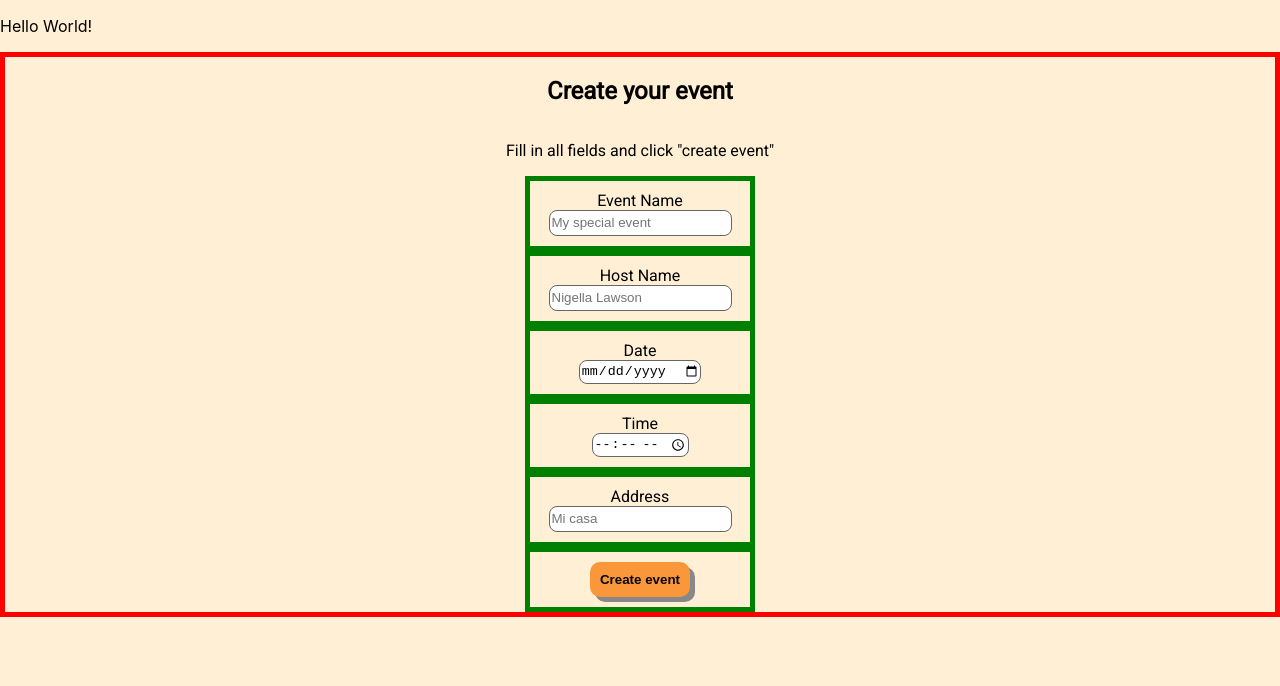
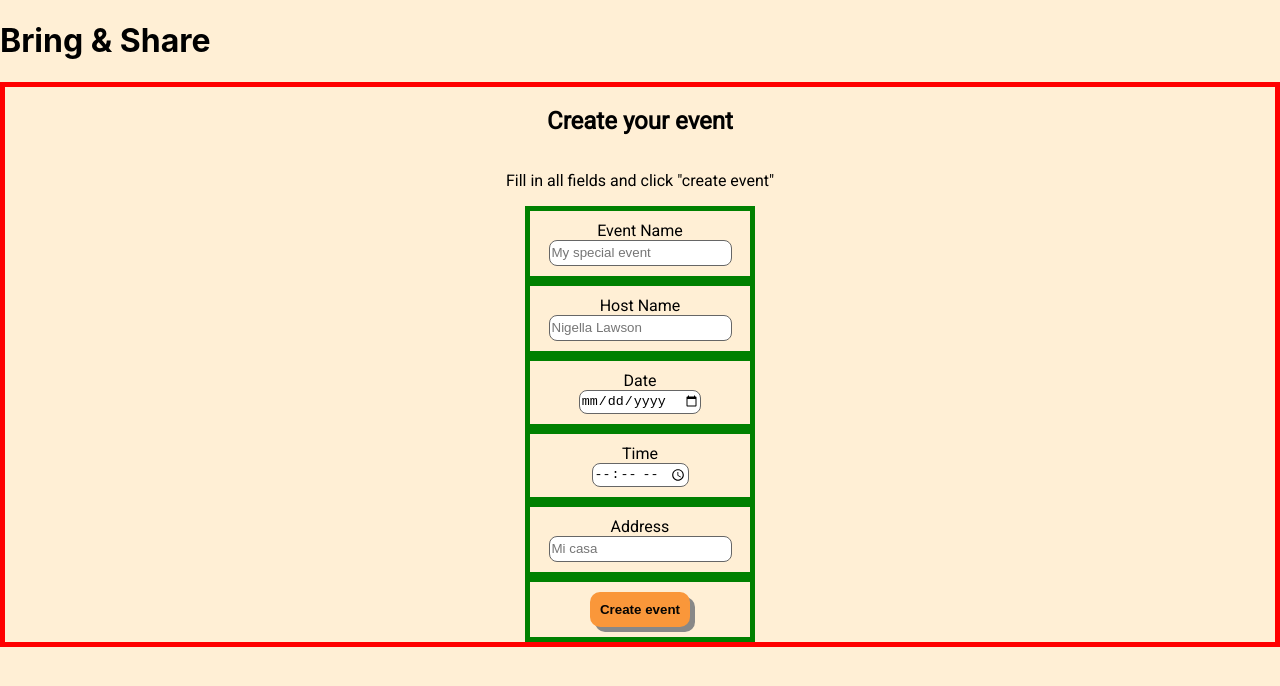
Before and after one commit to szabinakov/Bring-and-Share, a React (Create React App) app: page / in a window 1280 px wide. Shown: the top 686 px of the page. Built offline with nearby package versions, Linux system fonts and the light colour scheme.

Commit message:
Added our API to the form

```diff
--- a/package.json
+++ b/package.json
@@ -6,6 +6,7 @@
     "@testing-library/jest-dom": "^4.2.4",
     "@testing-library/react": "^9.5.0",
     "@testing-library/user-event": "^7.2.1",
+    "axios": "^0.20.0",
     "react": "^16.13.1",
     "react-dom": "^16.13.1",
     "react-scripts": "3.4.3"
--- a/src/components/App.js
+++ b/src/components/App.js
@@ -6,7 +6,7 @@ import CreateEvent from "./CreateEvent";
 function App() {
   return (
     <div className="App">
-      <p>Hello World!</p>
+      <h1>Bring & Share</h1>
       <CreateEvent />
     </div>
   );
--- a/src/components/CreateEvent.js
+++ b/src/components/CreateEvent.js
@@ -1,4 +1,5 @@
 import React, { useState } from "react";
+import axios from "axios";
 import "../styles/CreateEvent.css";
 
 const CreateEvent = () => {
@@ -16,7 +17,25 @@ const CreateEvent = () => {
 
   const handleCreateEvent = (e) => {
     e.preventDefault();
-    console.log(fields);
+
+    axios
+      .post("https://final-mcrcodes-project.herokuapp.com/events", fields)
+      .then((response) => {
+        // setAlert({
+        //   message: "Property Added",
+        //   isSuccess: true,
+        // });
+        console.log(response);
+      })
+      .catch((error) => {
+        // setAlert({
+        //   message: "Server error. Please try again later.",
+        //   isSuccess: false,
+        // });
+        console.log(error);
+      });
+
+    // console.log(fields);
   };
   const handleFieldChange = (e) => {
     setFields({ ...fields, [e.target.name]: e.target.value });
```
Also changed, not shown: 1 other file (tests, documents, lock files or other folders).
